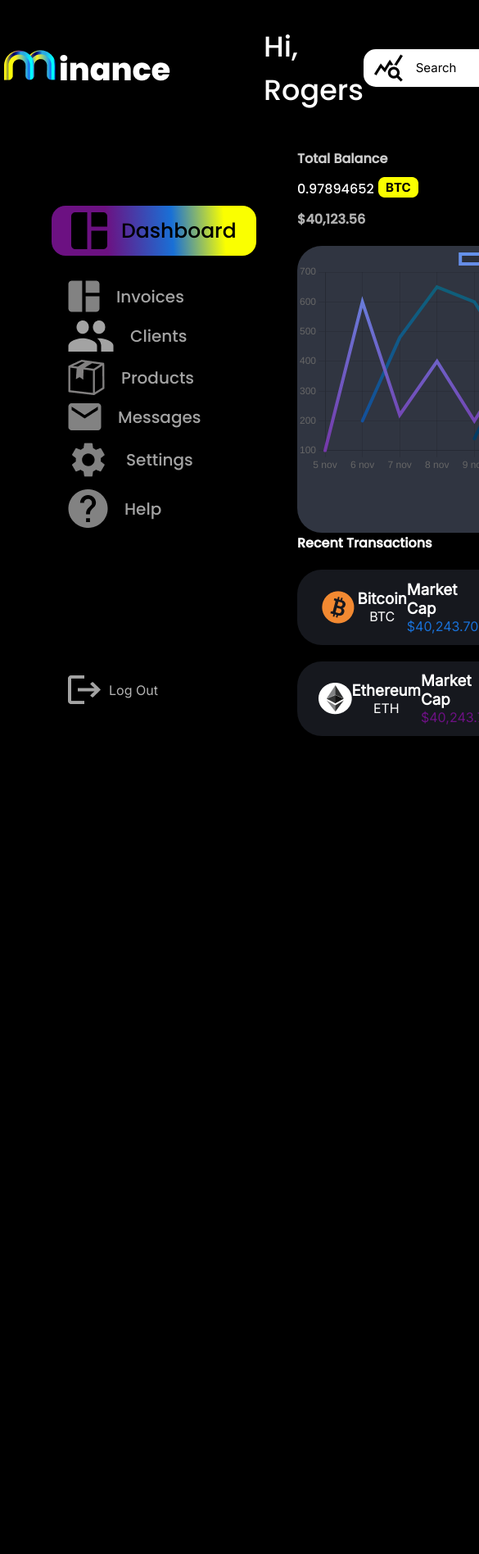
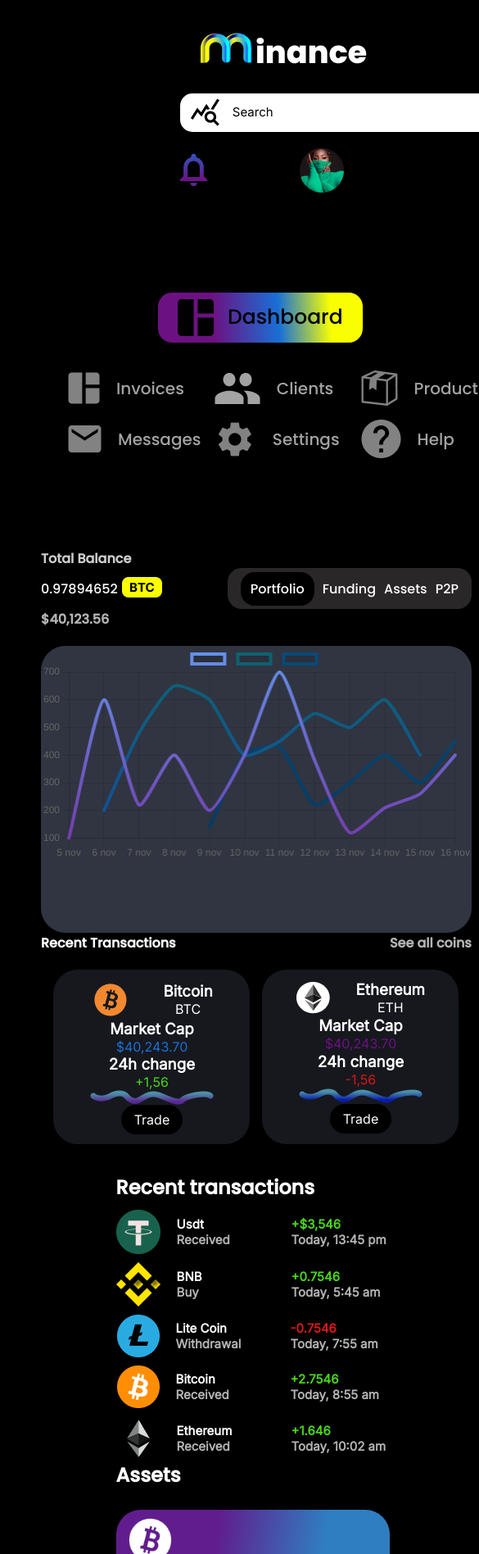
Before and after one commit to MortyOW/Int-gration-Maquette, a website: page index.html in a window 390 px wide. Shown: the top 1896 px of the page at 82% size, 585 px wide, since content can reach past the window. Before the commit the page ends 898 px from the top, so only its background shows below. Drawn offline with nearby package versions, Linux system fonts and the light colour scheme.

Commit message:
:lipstick: phone responsive

```diff
--- a/index.html
+++ b/index.html
@@ -93,6 +93,7 @@
                 <h2>Recent Transactions</h2>
                 <a href="">See all coins</a>
             </div>
+            <div class="cryptos">
                 <div class="crypto">
                     <img src="assets/bitcoinlogo.png" alt="">
                     <div class="title">
@@ -126,6 +127,7 @@
                     </div>
                     <img src="assets/snake2.png" alt="">
                     <a href="">Trade</a>
+                </div>
             </div>
         </section>
     </section>
@@ -243,6 +245,7 @@
         borderWidth: 4,
         borderColor: gradientStroke,
         borderCapStyle: 'round',
+        lineTension: 0.2,
         pointRadius: 0
         },{
             label: '',
@@ -250,6 +253,7 @@
             borderWidth: 4,
             borderColor: gradientStroke2,
             borderCapStyle: 'round',
+            lineTension: 0.2,
             pointRadius: 0
         },{
             label: '',
@@ -257,13 +261,12 @@
             borderWidth: 4,
             borderColor: gradientStroke3,
             borderCapStyle: 'round',
+            lineTension: 0.2,
             pointRadius: 0
         }]
     },
     options: {
-        legend: {
-            display: false
-        },
+        legend: false,
         scales: {
         y: {
             beginAtZero: false
--- a/style/style.scss
+++ b/style/style.scss
@@ -207,6 +207,11 @@
                 text-decoration: none;
             }
         }
+        .cryptos{
+            display: flex;
+            flex-direction: column;
+            gap: 15px;
+
         .crypto{
             font-family: 'Inter', sans-serif;
             background: rgba(32, 35, 43, 0.7);
@@ -254,6 +259,7 @@
                     color: black;
                 }
             }
+        }
         }
     }
 }
@@ -340,5 +346,65 @@
 }
 
 @media screen and (max-width: 390px ) {
+    nav{
+        display: flex;
+        flex-wrap: wrap;
+        align-items: center;
+        padding-left: 220px;
+        gap: 20px;
+        .nav-1{
+            padding-left: 20px;
+            p{
+                display: none;
+            }
+        }
+        .r-side{
+            display: flex;
+            justify-content: space-between;
+        }
+    }
+    .main-section{
+        display: flex;
+        flex-wrap: wrap;
+        .left-section{
+            display: flex;
+            flex-direction: column;
+            padding-right: 50px;
+            .dashboard{
+                margin-left: 130px;
+            }
+            .options{
+                display: grid;
+                grid-template-rows: 1fr 1fr 1fr;
+                grid-template-columns: 20vh 20vh 20vh;
+                align-content: center;
+                .logout{
+                    display: none;
+                }
+            }
+        }
+        .middle-section{
+            .middle-3{
+                .cryptos{
+                    display: flex;
+                    flex-direction: row;
+                    justify-content: center;
+                    .crypto{
+                        display: flex;
+                        flex-wrap: wrap;
+                        max-width: 240px;
+                        .title{
 
+                        }
+                        .money{
+
+                        }
+                    }
+                }
+            }
+        }
+        .right-section{
+            margin-left: 15vh;
+        }
+    }
 }
```
Also changed, not shown: style/style.css, 1 other file. Lines whose indentation alone changed are shown as unchanged.
